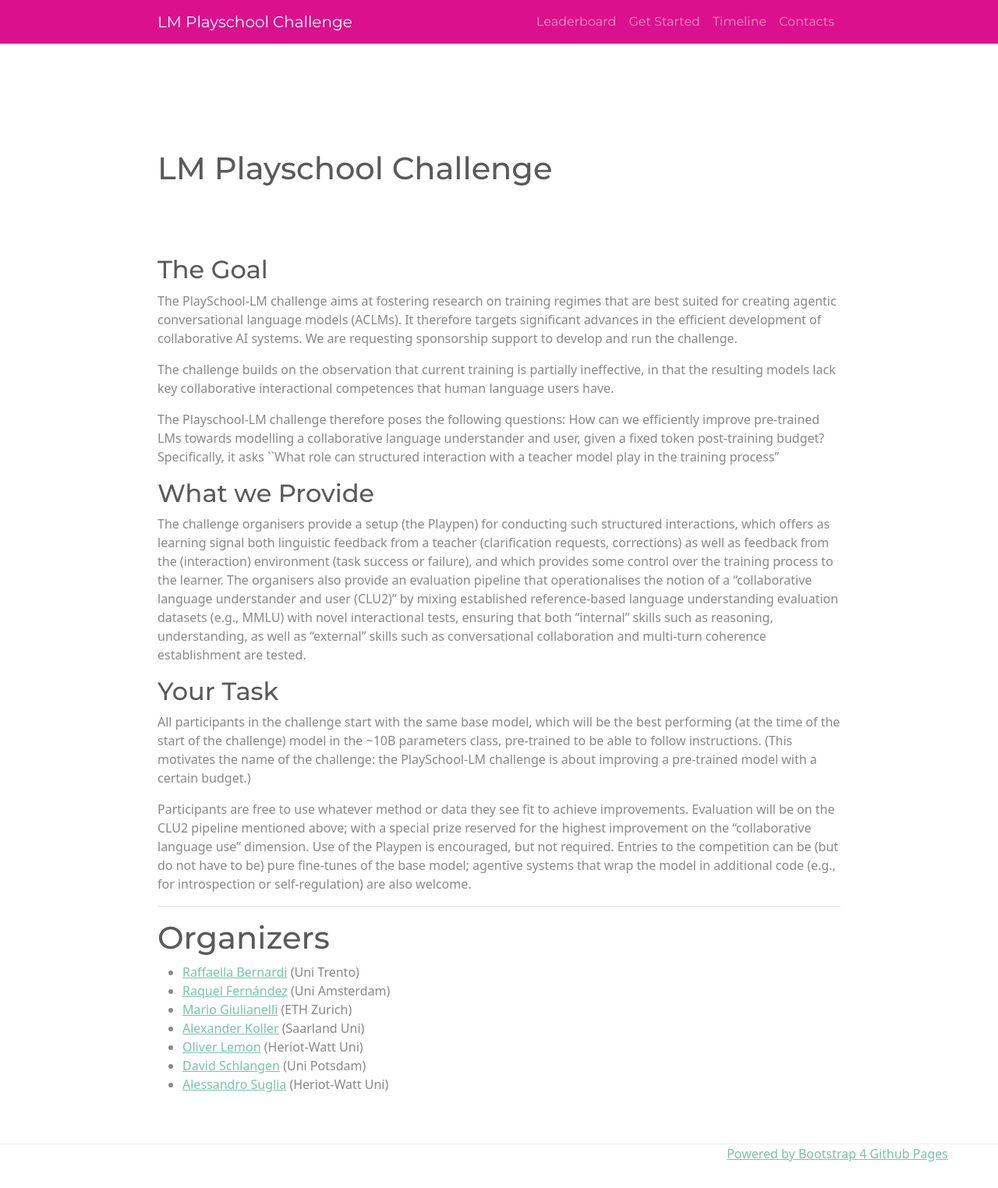
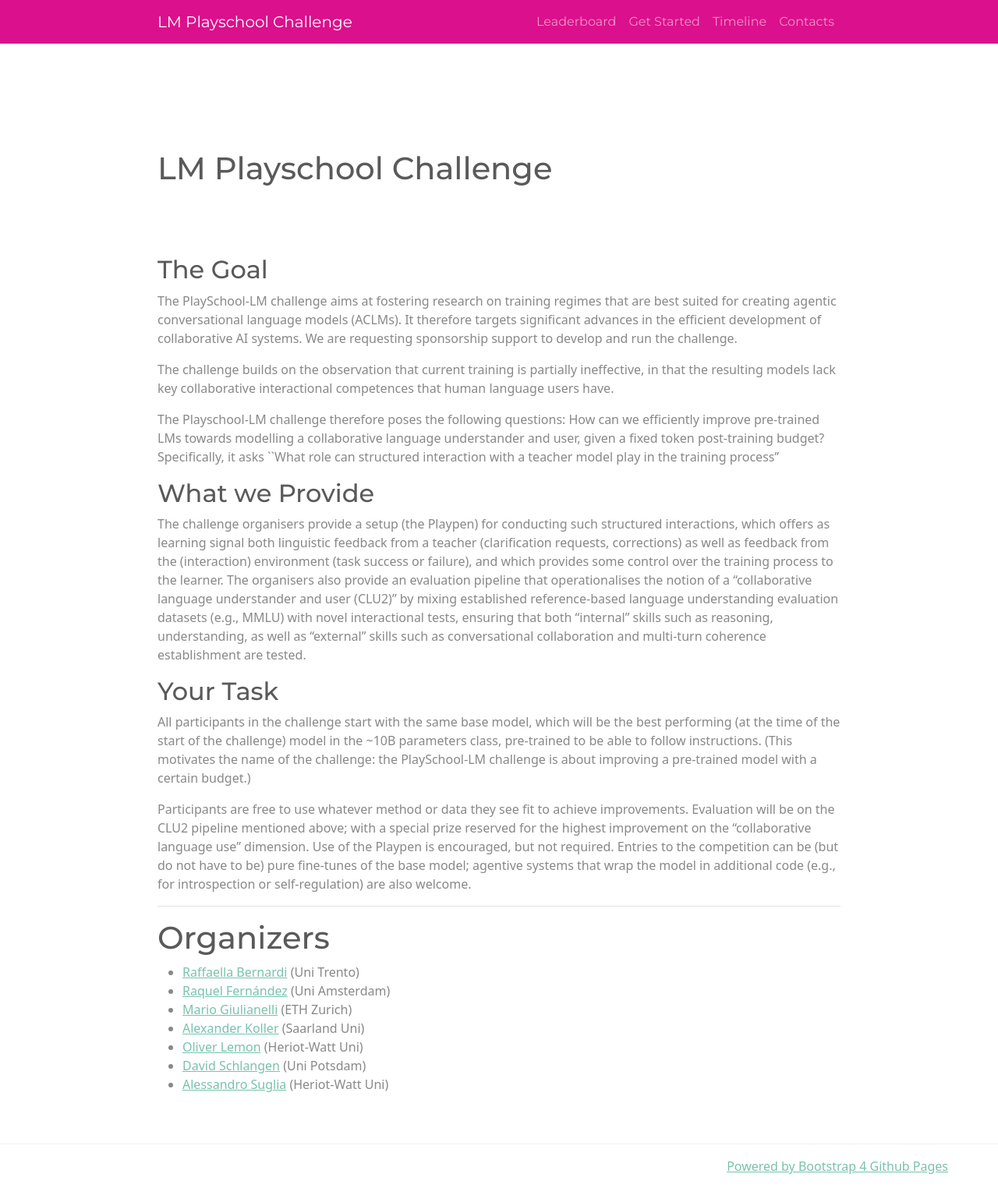
Before and after one commit to lm-playschool/lm-playschool.github.io, a Jekyll site: the page built from index.md, in a window 1280 px wide. Shown: the whole page at 78% size. Built offline with Jekyll 4.4.1, drawn with Linux system fonts in a browser that asks for light colours.

Commit message:
chore: fix footer margin

```diff
--- a/assets/main.scss
+++ b/assets/main.scss
@@ -17,7 +17,7 @@
   margin-bottom:10%
 }
 .p-footer{
-  margin-top: unset !important;
+  margin-top: 1rem;
 }
 
 .footer-container{
```
